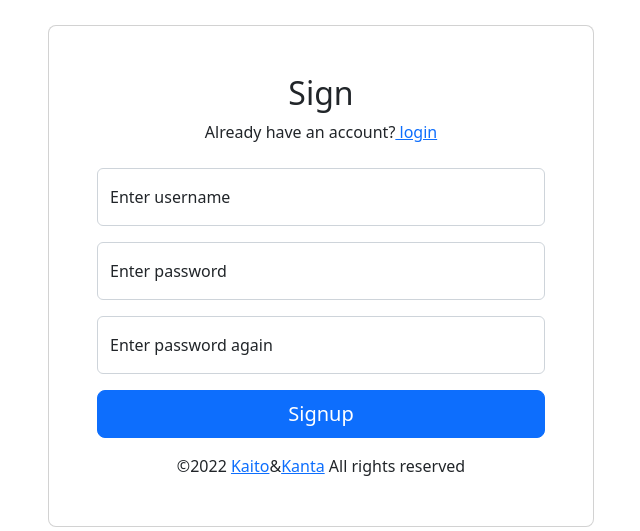
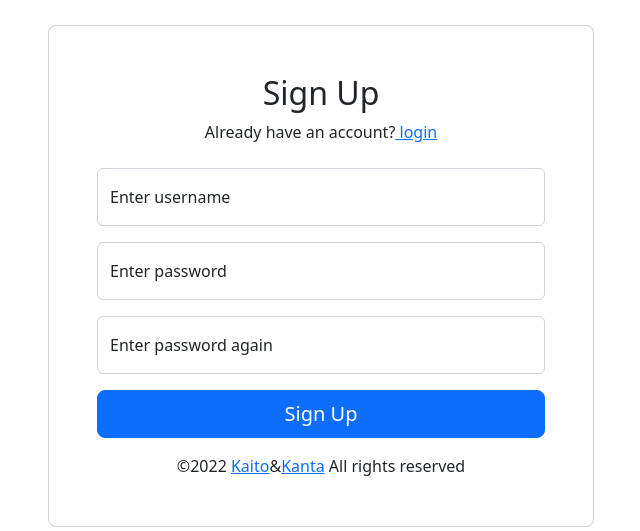
Before and after one commit to Kaito-and-Kanta-collaboration/QRcode_maker, a Django app: page /accounts/signup/ in a window 1280 px wide. Shown: the part 257-788 px from the top of the page, without its empty margins (319-959 px from the left). Run offline with Django 3.2, Linux system fonts and the light colour scheme.

Commit message:
fixed the typo in accounts_signup.html

```diff
--- a/templates/accounts/accounts_signup.html
+++ b/templates/accounts/accounts_signup.html
@@ -19,7 +19,7 @@
         <!-- Login START -->
         <div class="card card-body rounded-3 p-4 p-sm-5">
             <div class="text-center">
-            <h2 class="mb-2">Sign</h2>
+            <h2 class="mb-2">Sign Up</h2>
             <span class="d-block">Already have an account?<a href="{% url 'accounts:login' %}"> login</a></span>
             </div>
 
@@ -46,7 +46,7 @@
                 </div>
                 {{ form.confirm_password.errors }}
 
-                <div class="d-grid"><button type="submit" class="btn btn-lg btn-primary">Signup</button></div>
+                <div class="d-grid"><button type="submit" class="btn btn-lg btn-primary">Sign Up</button></div>
 
                 <p class="mb-0 mt-3 text-center">©2022 <a href="https://twitter.com/itokun6317">Kaito</a>&<a href="https://twitter.com/kanta_engineer">Kanta</a> All rights reserved</p>
             </form>
```
Also changed, not shown: templates/accounts/accounts_login.html (indentation only).
